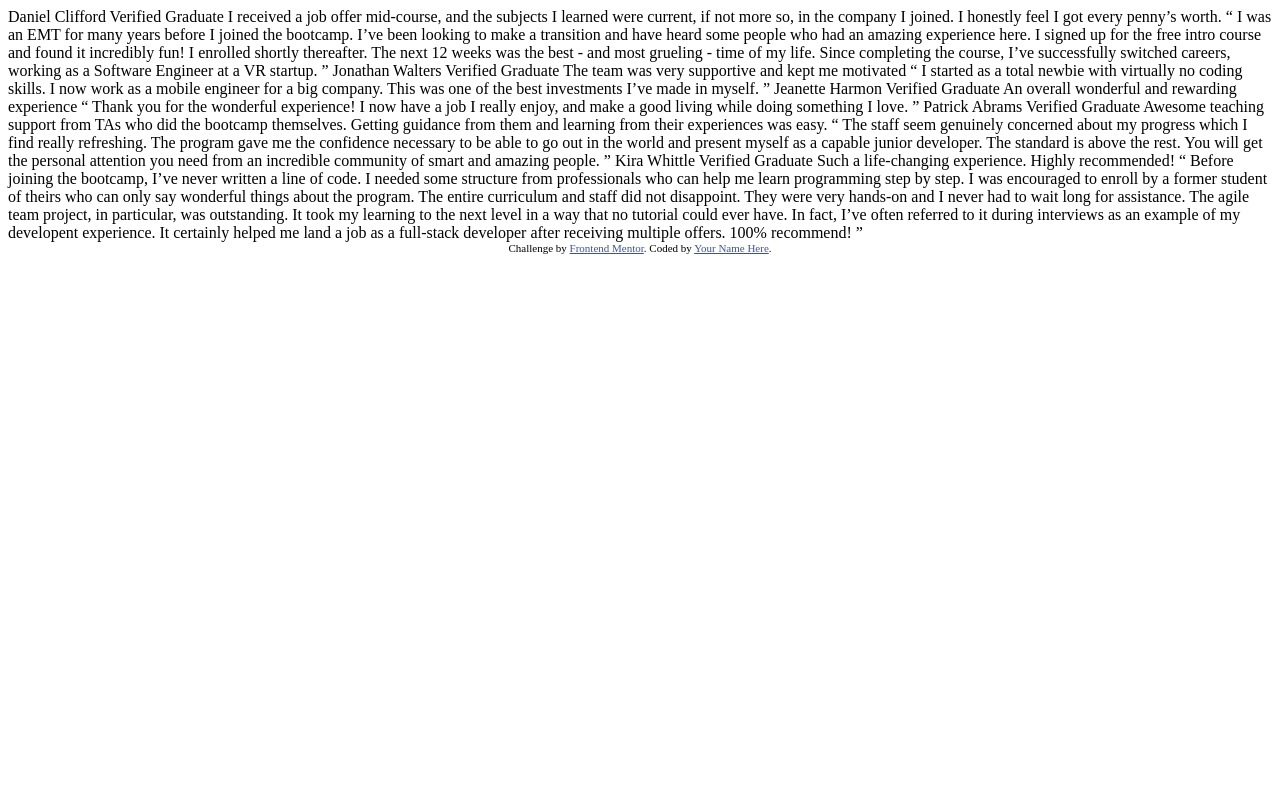
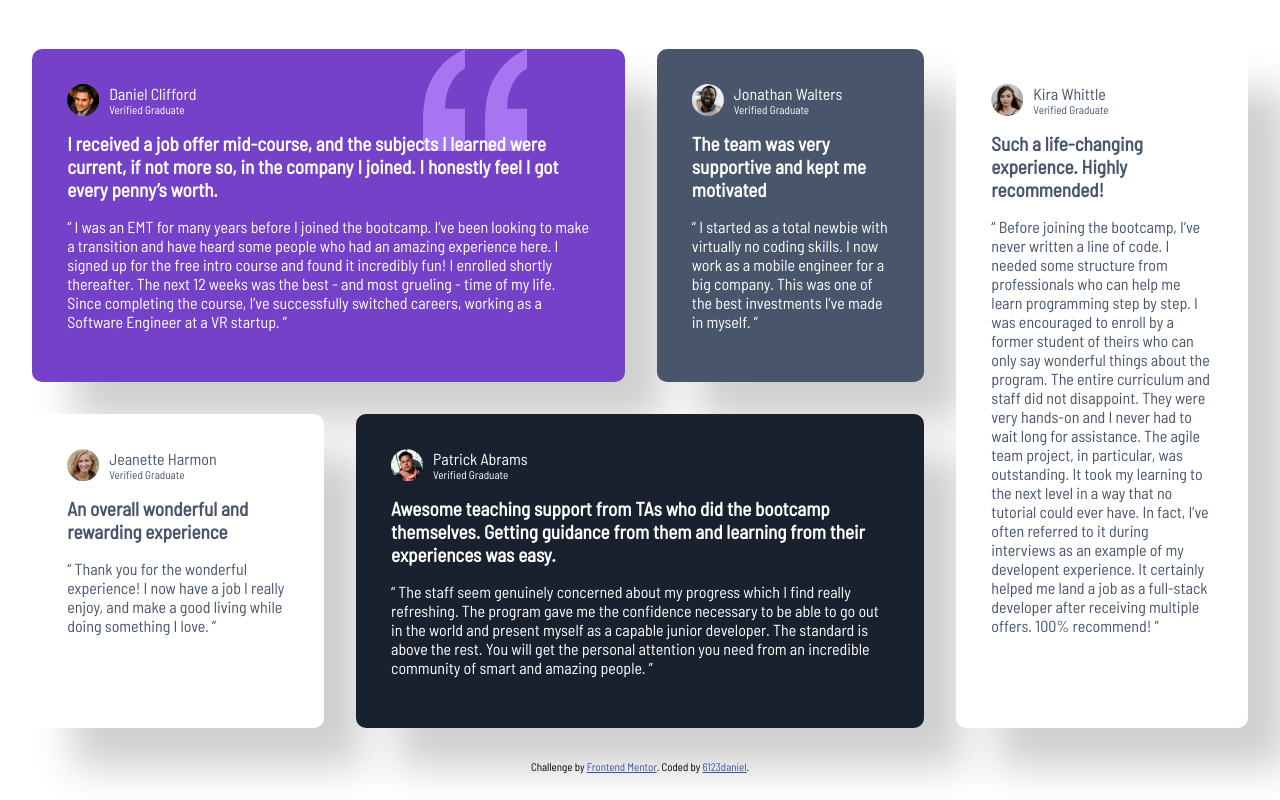
Before and after one commit to 6123daniel/7_testimonials-grid-section, a plain HTML site: page index.html in a window 1280 px wide. Drawn offline with Linux system fonts and the light colour scheme.

Commit message:
complete

```diff
--- a/index.html
+++ b/index.html
@@ -5,8 +5,10 @@
   <meta name="viewport" content="width=device-width, initial-scale=1.0"> <!-- displays site properly based on user's device -->
 
   <link rel="icon" type="image/png" sizes="32x32" href="./images/favicon-32x32.png">
+  <link rel="stylesheet" href="https://fonts.googleapis.com/css?family=Barlow+Semi+Condensed">
+  <link rel="stylesheet" type="text/css" href="style.css">
 
-  <title>Frontend Mentor | [Challenge Name Here]</title>
+  <title>Frontend Mentor | 7_testimonials-grid-section</title>
 
   <!-- Feel free to remove these styles or customise in your own stylesheet 👍 -->
   <style>
@@ -15,50 +17,75 @@
   </style>
 </head>
 <body>
-  Daniel Clifford
-  Verified Graduate
+  <div class="container">
+    <div class="card card1">
+      <img src="images/image-daniel.jpg" alt="profile picture"/>
+      <author>Daniel Clifford</author>
+      <role>Verified Graduate</role>
 
+      <h2>
       I received a job offer mid-course, and the subjects I learned were current, if not more so,
       in the company I joined. I honestly feel I got every penny’s worth.
-
+      </h2>
+      <p>
       “ I was an EMT for many years before I joined the bootcamp. I’ve been looking to make a
       transition and have heard some people who had an amazing experience here. I signed up
       for the free intro course and found it incredibly fun! I enrolled shortly thereafter.
       The next 12 weeks was the best - and most grueling - time of my life. Since completing
       the course, I’ve successfully switched careers, working as a Software Engineer at a VR startup. ”
+      </p>
+    </div>
 
-  Jonathan Walters
-  Verified Graduate
-
+    <div class="card card2">
+      <img src="images/image-jonathan.jpg" alt="profile picture"/>
+      <author>Jonathan Walters</author>
+      <role>Verified Graduate</role>
+      <h2>
         The team was very supportive and kept me motivated
-
+      </h2>
+      <p>
         “ I started as a total newbie with virtually no coding skills. I now work as a mobile engineer
         for a big company. This was one of the best investments I’ve made in myself. ”
+      </p>
+    </div>
 
-  Jeanette Harmon
-  Verified Graduate
-
+    <div class="card card3">
+      <img src="images/image-jeanette.jpg" alt="profile picture"/>
+      <author>Jeanette Harmon</author>
+      <role>Verified Graduate</role>
+      <h2>
         An overall wonderful and rewarding experience
-
+      </h2>
+      <p>
         “ Thank you for the wonderful experience! I now have a job I really enjoy, and make a good living
         while doing something I love. ”
+      </p>
+    </div>
 
-  Patrick Abrams
-  Verified Graduate
-
+    <div class="card card4">
+      <img src="images/image-patrick.jpg" alt="profile picture"/>
+      <author>Patrick Abrams</author>
+      <role>Verified Graduate</role>
+      <h2>
         Awesome teaching support from TAs who did the bootcamp themselves. Getting guidance from them and
         learning from their experiences was easy.
-
+      </h2>
+      <p>
         “ The staff seem genuinely concerned about my progress which I find really refreshing. The program
         gave me the confidence necessary to be able to go out in the world and present myself as a capable
         junior developer. The standard is above the rest. You will get the personal attention you need from
         an incredible community of smart and amazing people. ”
+      </p>
+    </div>
 
-  Kira Whittle
-  Verified Graduate
-
+    <div class="card card5">
+      <img src="images/image-kira.jpg" alt="profile picture"/>
+      <author>Kira Whittle</author>
+      <role>Verified Graduate</role>
+      <h2>
         Such a life-changing experience. Highly recommended!
-
+      </h2>
+      <p>
         “ Before joining the bootcamp, I’ve never written a line of code. I needed some structure from
         professionals who can help me learn programming step by step. I was encouraged to enroll by a former
         student of theirs who can only say wonderful things about the program. The entire curriculum and staff
@@ -67,10 +94,12 @@
         could ever have. In fact, I’ve often referred to it during interviews as an example of my developent
         experience. It certainly helped me land a job as a full-stack developer after receiving multiple offers.
         100% recommend! ”
-
+      </p>
+    </div>
+  </div>
   <div class="attribution">
     Challenge by <a href="https://www.frontendmentor.io?ref=challenge" target="_blank">Frontend Mentor</a>.
-    Coded by <a href="#">Your Name Here</a>.
+    Coded by <a href="#">6123daniel</a>.
   </div>
 </body>
 </html>
--- /dev/null
+++ b/style.css
@@ -0,0 +1,128 @@
+:root {
+    --Purple50: hsl(260, 100%, 95%);;
+    --Purple300: hsl(264, 82%, 80%);
+    --Purple500: hsl(263, 55%, 52%);
+
+    --White: hsl(0, 0%, 100%);
+    --Grey100: hsl(214, 17%, 92%);
+    --Grey200: hsl(0, 0%, 81%);
+    --Grey400: hsl(224, 10%, 45%);
+    --Grey500: hsl(217, 19%, 35%);
+    --Darkblue: hsl(219, 29%, 14%);
+    --Black: hsl(0, 0%, 7%);
+
+
+
+/* - Font size: 13px
+- Family: [Barlow Semi Condensed](https://fonts.google.com/specimen/Barlow+Semi+Condensed)
+- Weights: 500, 600 */
+}
+
+* {
+box-sizing: border-box;
+}
+
+img {
+    clip-path: circle(50%);
+    width: 2em;
+    float: left;
+    margin-right: 10px;
+}
+
+author {
+    display: block;
+    margin-left: 1em;
+}
+role {
+    font-size: 0.7rem;
+    display: block;
+}
+
+h2 {
+    font-size: 1.2rem;
+    font-weight: 600;
+    display: left;
+}
+
+body {
+    font-family: "Barlow Semi Condensed";
+    display: flex;
+    flex-direction: column;
+    justify-content: center;
+    align-items: center;
+    height: 100vh;
+    padding: 0;
+    margin: 0;
+}
+
+.container {
+    display: grid;
+    grid-template-columns: 24% auto 22% 24%;
+    grid-template-areas:
+    "card1 card1 card2 card5"
+    "card3 card4 card4 card5";
+    max-width: 80em;
+    /* background-color: red; */
+    padding: 2em;
+    gap: 2em;
+}
+
+.card {
+    background-color: blue;
+    padding: 2.2em;
+    border-radius: 10px;
+    box-shadow: 40px 40px 40px var(--Grey200);
+}
+
+.card1 {
+    grid-area: card1;
+    background-color: var(--Purple500);
+    color: var(--White);
+    background-image: url(images/bg-pattern-quotation.svg);
+    background-repeat: no-repeat;
+    background-position: 80% 0px;
+}
+
+.card2 {
+    grid-area: card2;
+    color: var(--White);
+    background-color: var(--Grey500);
+}
+
+.card3 {
+    grid-area: card3;
+    color: var(--Grey500);
+    background-color: var(--White);
+}
+
+.card4 {
+    grid-area: card4;
+    color: white;
+    background-color: var(--Darkblue);
+}
+
+.card5 {
+    grid-area: card5;
+    color: var(--Grey500);
+    background-color: var(--White);
+}
+
+.attribution {
+    padding-bottom: 10px;
+}
+
+@media screen and (max-width: 1000px) {
+    .container {
+    grid-template-columns: auto;
+    grid-template-areas:
+    "card1" "card2" "card3" "card4" "card5";
+    padding-top: 4em;
+    padding-bottom: 4em;
+    }
+
+    body {
+        justify-content: auto;
+        align-items: auto;
+        height: auto;
+    }
+}
```
Lines whose indentation alone changed are shown as unchanged.
